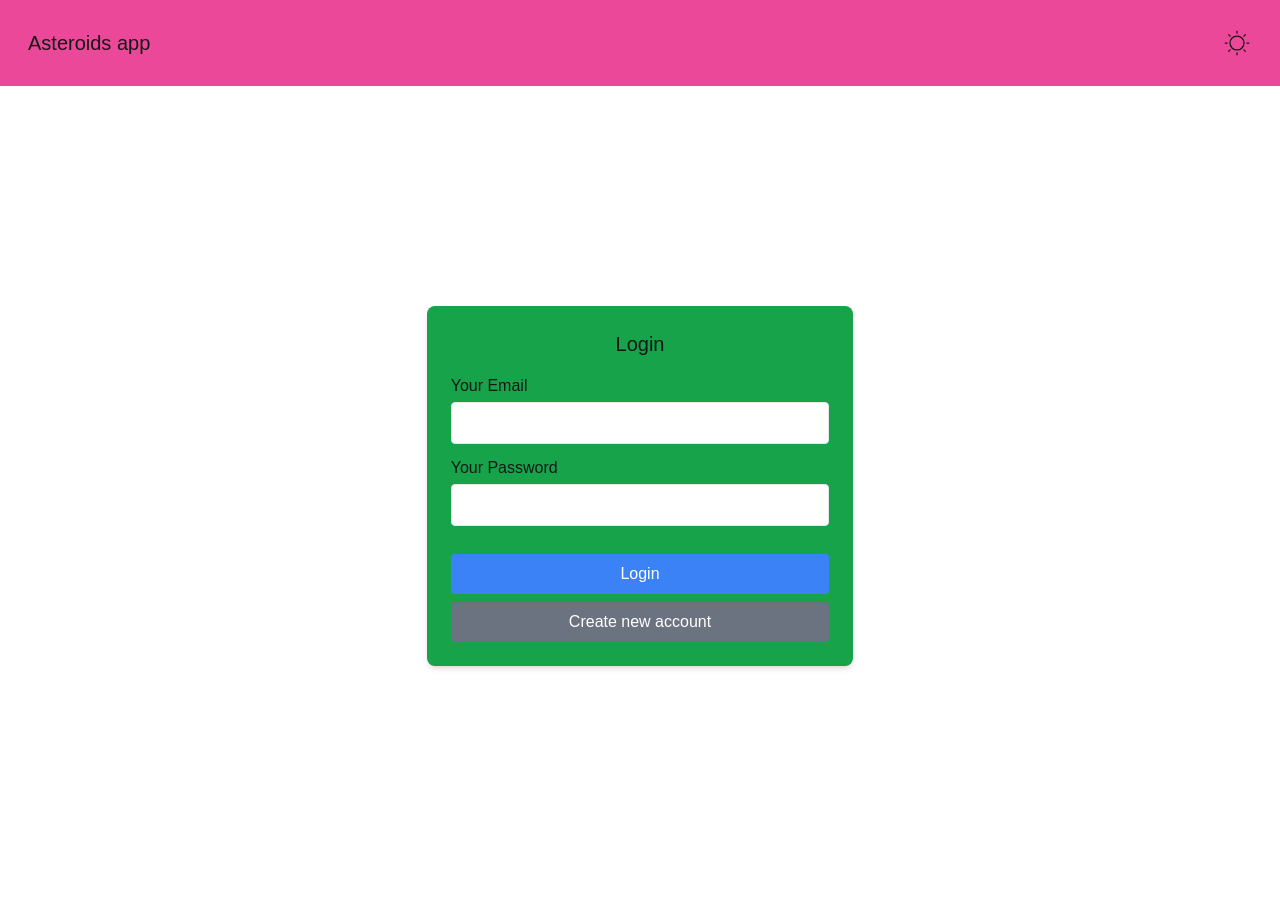
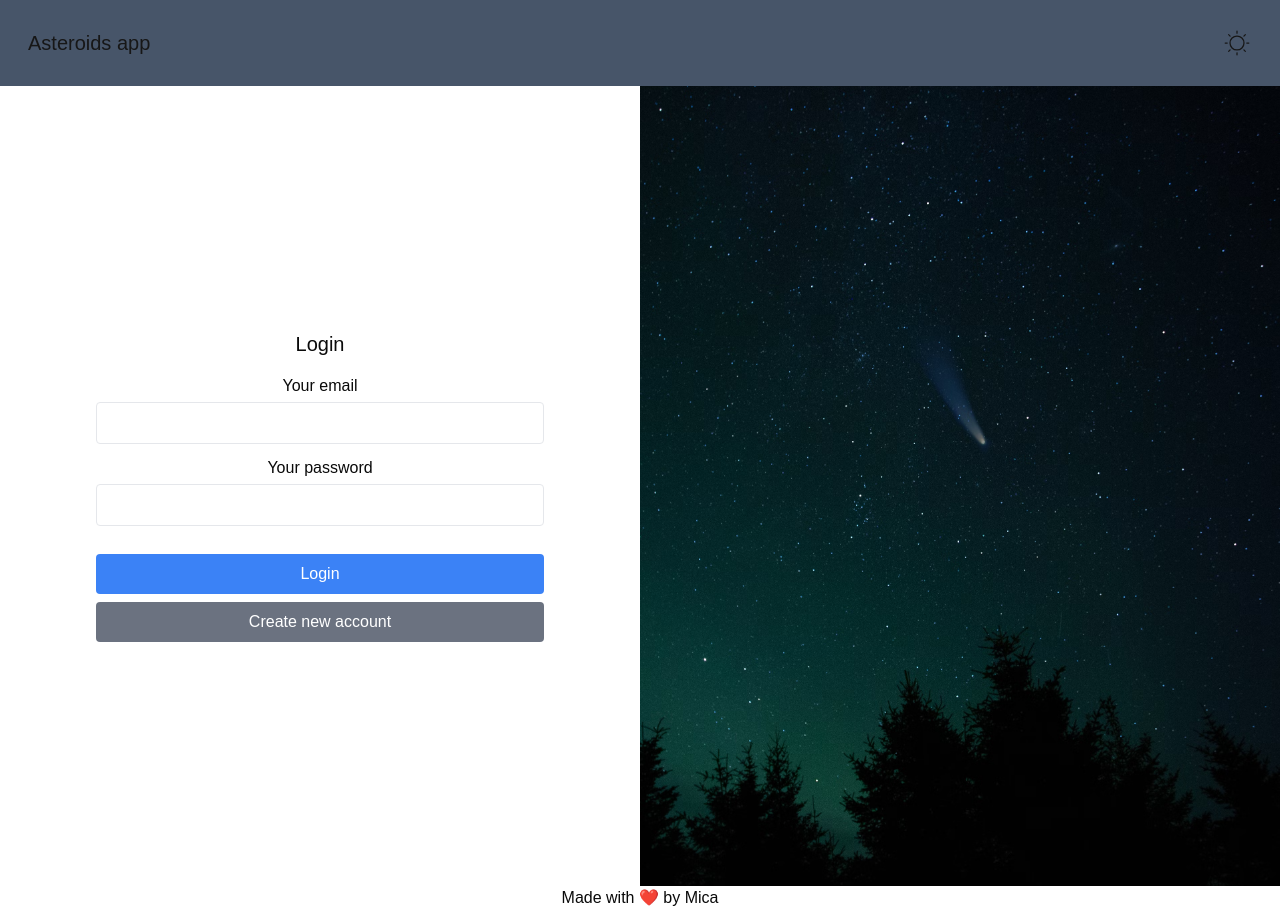
Before and after one commit to micaavigliano/asafe-mavigliano, a Next.js app: page / in a window 1280 px wide. Before the commit the page ends 886 px from the top, so only its background shows below. Built offline with nearby package versions, Linux system fonts and the light colour scheme; no server answers.

Commit message:
improve the login and improve the dashboard

```diff
--- /dev/null
+++ b/src/app/components/Footer/Footer.tsx
@@ -0,0 +1,7 @@
+export default function Footer() {
+  return (
+    <footer>
+      <p className="text-center text-neutral-950 dark:text-neutral-300">Made with ❤️ by Mica</p>
+    </footer>
+  )
+}
--- a/src/app/components/auth/Form.tsx
+++ b/src/app/components/auth/Form.tsx
@@ -3,6 +3,8 @@
 import { FormEvent, useRef, useState } from "react";
 import { signIn } from "next-auth/react";
 import { useRouter } from 'next/navigation';
+import InputField from "../reusableComponents/InputField";
+import Image from "next/image";
 
 const createUser = async (email: string, password: string) => {
   const response = await fetch('/api/auth/signup', {
@@ -72,32 +74,16 @@ export function Form() {
         setErrorMessage((error as Error).message || 'Something went wrong during signup.');
       }
     }
-  }
+  };
 
   return (
-    <div className="flex justify-center items-center min-h-screen">
-      <section className="bg-green-600 flex flex-col justify-center items-center w-1/3 p-6 rounded-lg shadow-md">
-        <h1 className="text-xl mb-4">{isLogin ? 'Login' : 'Sign up'}</h1>
-        {errorMessage && <p className="text-red-500 mb-4">{errorMessage}</p>}
-        <form onSubmit={submitHandler} className="flex flex-col w-full">
-          <div className="flex flex-col mb-3">
-            <label className="mb-1">Your Email</label>
-            <input
-              type="email"
-              required
-              ref={emailInput}
-              className="p-2 border rounded"
-            />
-          </div>
-          <div className="flex flex-col mb-3">
-            <label className="mb-1">Your Password</label>
-            <input
-              type="password"
-              required
-              ref={passwordInput}
-              className="p-2 border rounded"
-            />
-          </div>
+    <div className="grid grid-cols-2 min-h-screen">
+      <section className="flex flex-col justify-center items-center p-6">
+        <h1 className="text-xl mb-4 text-center text-neutral-950 dark:text-neutral-300">{isLogin ? 'Login' : 'Sign up'}</h1>
+        {errorMessage && <p className="text-red-500 mb-2">{errorMessage}</p>}
+        <form onSubmit={submitHandler} className="flex flex-col w-full max-w-md">
+          <InputField type="email" ref={emailInput} label="Your email" />
+          <InputField type="password" ref={passwordInput} label="Your password" />
           <div className="flex flex-col gap-2 mt-4">
             <button
               type="submit"
@@ -115,6 +101,15 @@ export function Form() {
           </div>
         </form>
       </section>
+      <div className="relative">
+        <Image
+          src="/comet.avif"
+          alt="Comet image"
+          layout="fill"
+          objectFit="cover"
+          priority
+        />
+      </div>
     </div>
   );
 }
--- a/src/app/components/dashboard/Dashboard.tsx
+++ b/src/app/components/dashboard/Dashboard.tsx
@@ -30,7 +30,10 @@ export default function Dashboard() {
 
   return (
     <main>
-      <h2 className="text-neutral-950 dark:text-neutral-300">Welcome back, {loadedSession?.user?.email} 👋</h2>
+      <h2 className="text-neutral-950 dark:text-neutral-300 text-2xl m-4">
+        Welcome back, {loadedSession?.user?.email} 👋
+      </h2>
+      <p className="text-neutral-950 dark:text-neutral-300 text-xl m-4">Here you can find more information about asteriods:</p>
       <ItemsContainer items={data?.near_earth_objects} />
     </main>
   )
--- a/src/app/components/dashboard/Item.tsx
+++ b/src/app/components/dashboard/Item.tsx
@@ -1,3 +1,5 @@
+import { GiAsteroid } from "react-icons/gi";
+
 interface ItemsProps {
   name: string;
   limited_name: string;
@@ -5,9 +7,13 @@ interface ItemsProps {
 
 export default function Item({ name, limited_name }: ItemsProps) {
   return (
-    <div className="bg-orange-500 p-4">
-      <h3 className="text-neutral-950 dark:text-neutral-300 text-center">{limited_name}</h3>
-      <p>{name}</p>
-    </div>
+    <section className="p-4 w-4/6 align-middle rounded-md shadow-md shadow-slate-400">
+      <div className="flex flex-row items-center text-neutral-950 dark:text-neutral-300">
+        <h3 className="mr-4">{limited_name}</h3>
+        <GiAsteroid />
+      </div>
+      <p className="text-neutral-950 dark:text-neutral-300"><strong>Completed name:</strong> {name}</p>
+      <button aria-label={`See more information about ${limited_name}`}>More info</button>
+    </section>
   )
 }
--- a/src/app/components/dashboard/ItemsContainer.tsx
+++ b/src/app/components/dashboard/ItemsContainer.tsx
@@ -1,4 +1,6 @@
-import Item from "./Item"
+import React, { Suspense, lazy } from 'react';
+
+const Item = lazy(() => import('./Item'));
 
 interface Asteroid {
   id: string;
@@ -11,16 +13,17 @@ interface Container {
 }
 
 export default function ItemsContainer({ items }: Container) {
-
-  if (!items || items.length === 0) {
-    return <p>No data available</p>;
-  }
-
   return (
-    <section className="grid grid-cols-2 gap-7">
-      {items?.map((asteroid: Asteroid) => (
-        <Item name={asteroid.name} limited_name={asteroid.name_limited} key={asteroid.id} />
-      ))}
-    </section>
-  )
+    <Suspense fallback={<p>Loading items...</p>}>
+      <div className="grid grid-cols-2 gap-7 place-items-center">
+        {items?.map((asteroid: Asteroid) => (
+          <Item
+            name={asteroid.name}
+            limited_name={asteroid.name_limited}
+            key={asteroid.id}
+          />
+        ))}
+      </div>
+    </Suspense>
+  );
 }
--- a/src/app/components/header/Header.tsx
+++ b/src/app/components/header/Header.tsx
@@ -5,7 +5,7 @@ import { useTheme } from "next-themes";
 import { CiLight, CiDark } from "react-icons/ci";
 import { useRouter } from "next/navigation";
 
-export function Header() {
+export default function Header() {
   const { theme, setTheme } = useTheme();
   const { data: session } = useSession();
   const router = useRouter()
@@ -16,7 +16,7 @@ export function Header() {
   }
 
   return (
-    <header className="bg-pink-500 p-7 flex flex-row justify-between items-center">
+    <header className="bg-slate-600 p-7 flex flex-row justify-between items-center">
       <h1 className="text-xl">Asteroids app</h1>
       <ul className="flex flex-row gap-3 items-center">
         {session && (<li>
--- /dev/null
+++ b/src/app/components/reusableComponents/Button.tsx
@@ -0,0 +1,15 @@
+import React from "react";
+
+interface ButtonProps extends React.ComponentPropsWithoutRef<"button"> {
+  text: string;
+}
+
+const Button = ({ text }: ButtonProps) => {
+  return (
+    <button>
+      {text}
+    </button>
+  )
+};
+
+export default Button;
--- /dev/null
+++ b/src/app/components/reusableComponents/InputField.tsx
@@ -0,0 +1,25 @@
+import React, { forwardRef } from 'react';
+
+interface InputFieldProps {
+  label: string;
+  type: 'email' | 'password';
+}
+
+const InputField = forwardRef<HTMLInputElement, InputFieldProps>(
+  ({ label, type }, ref) => {
+    return (
+      <div className="flex flex-col mb-3">
+        <label className="mb-1 text-center text-neutral-950 dark:text-neutral-300">{label}</label>
+        <input
+          type={type}
+          required
+          ref={ref}
+          className="p-2 border rounded text-center text-neutral-950 dark:text-neutral-300"
+        />
+      </div>
+    );
+  }
+);
+
+InputField.displayName = 'InputField';
+export default InputField;
--- a/src/app/dashboard/page.tsx
+++ b/src/app/dashboard/page.tsx
@@ -1,4 +1,4 @@
-import Dashboard from "../components/dashboard/Dashboard";
+import Dashboard from "../../app/components/dashboard/Dashboard";
 
 export default function Page() {
   return (
--- a/src/app/layout.tsx
+++ b/src/app/layout.tsx
@@ -2,11 +2,12 @@ import type { Metadata } from "next";
 import { getServerSession } from "next-auth";
 import SessionProvider from './providers/SessionProvider'
 import "./globals.css";
-import { Header } from "./components/header/Header";
+import Header from "./components/header/Header";
 import { ThemeProviderContainer } from "./providers/ThemeProvider";
+import Footer from "./components/Footer/Footer";
 
 export const metadata: Metadata = {
-  title: "Create Next App",
+  title: "Asteroids App",
   description: "Generated by create next app",
 };
 
@@ -18,11 +19,12 @@ export default async function RootLayout({
   const session = await getServerSession()
   return (
     <html lang="en">
-      <body>
+      <body className="flex flex-col min-h-screen">
         <SessionProvider session={session}>
           <ThemeProviderContainer>
             <Header />
             {children}
+            <Footer />
           </ThemeProviderContainer>
         </SessionProvider>
       </body>
--- a/src/hook/useFetch.tsx
+++ b/src/hook/useFetch.tsx
@@ -5,7 +5,9 @@ interface Data {
     id: string;
     name: string;
     name_limited: string;
-  }[]
+  }[];
+  url: string;
+  explanation: string;
 }
 
 const useFetch = (url: string) => {
--- a/src/pages/api/auth/[...nextauth].ts
+++ b/src/pages/api/auth/[...nextauth].ts
@@ -12,7 +12,7 @@ interface User {
 export default NextAuth({
   session: {
     strategy: 'jwt',
-    maxAge: 120
+    maxAge: 180
   },
   pages: {
     signIn: '/auth/',
```
Also changed, not shown: public/comet.avif (added).
